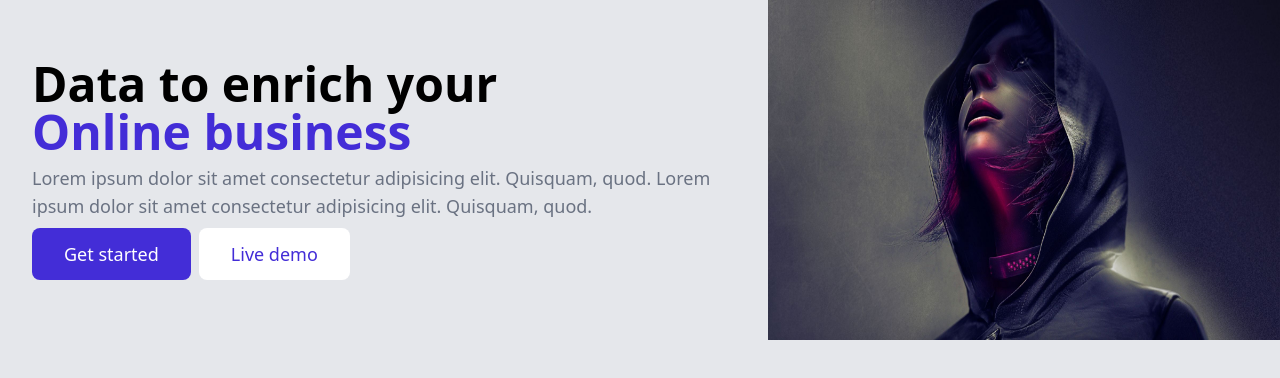
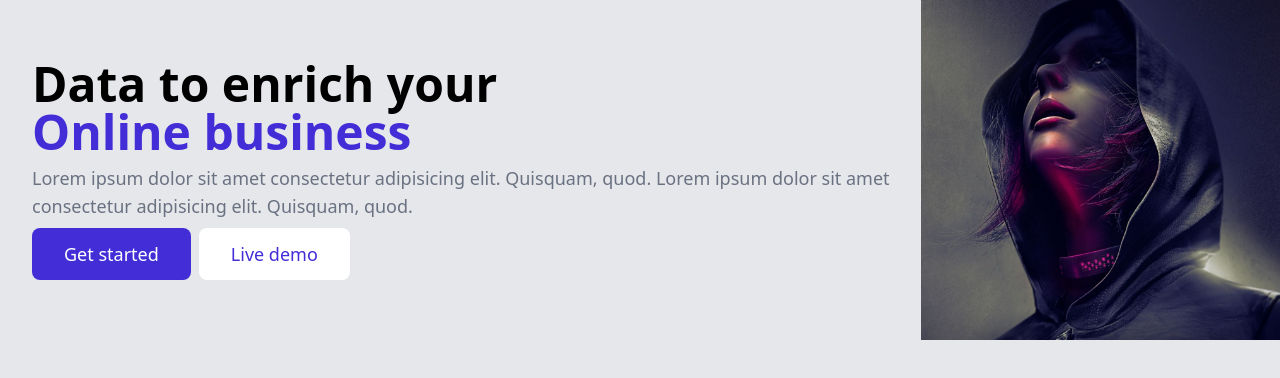
Before and after one commit to patrick-6-7/Learning-Tailwind, a plain HTML site: page 3_responsiveDesign/index.html in a window 1280 px wide. Drawn offline with Linux system fonts and the light colour scheme.

Commit message:
done with responsive desing

```diff
--- a/3_responsiveDesign/index.html
+++ b/3_responsiveDesign/index.html
@@ -9,7 +9,7 @@
 <body class="bg-gray-200 flex flex-col lg:flex-row ">
 
 
-	<div class="ml-4 mr-4 lg:ml-8 py-4 lg:py-15 flex flex-col justify-center lg:justify-start">
+	<div class="mx-4 lg:ml-8 py-4 lg:py-15 justify-center lg:justify-start">
 		<!--------------------------------------------------------------------------         heading  -->
 		<h1 class="text-4xl text-black text-center flex flex-col md:text-5xl lg:text-left font-bold">
 			Data to enrich your
@@ -43,9 +43,9 @@
 
 
 	<!--------------------------------------------------------------------------         Image  -->
-
-	<img class="lg:w-2/5" src="./Images/img1.jpg">
-
+	<div class="lg:w-2/5">
+		<img class="object-cover w-full h-full" src="./Images/img1.jpg">
+	</div>
 
 </body>
 </html>
```
Also changed, not shown: 3_responsiveDesign/src/output.css.
